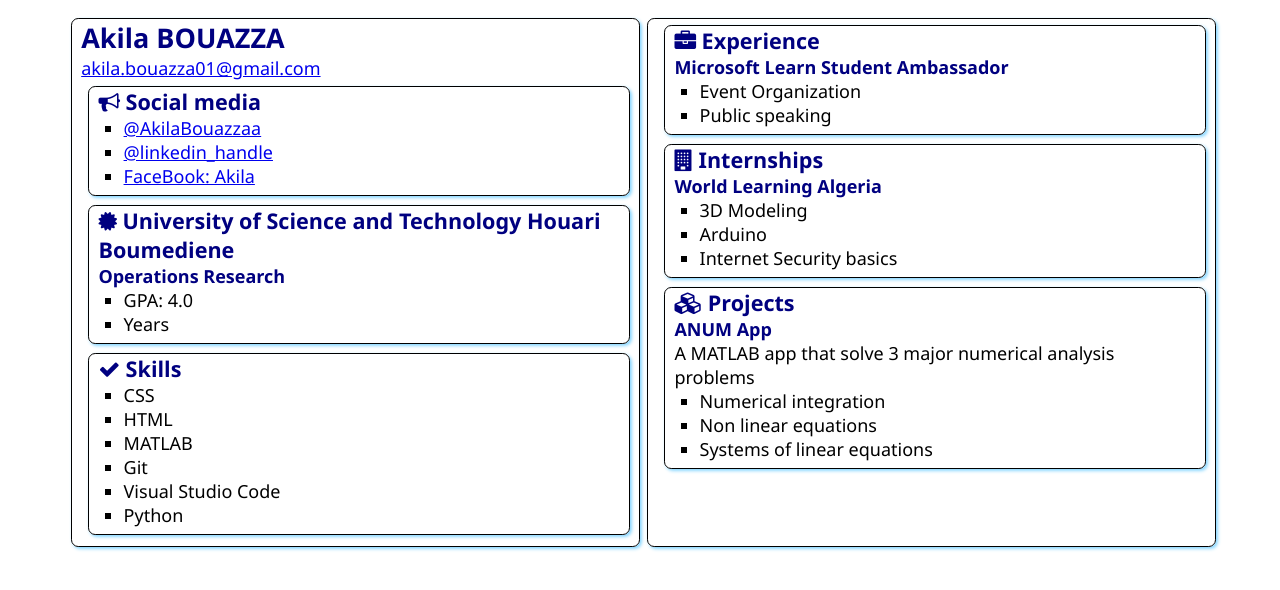
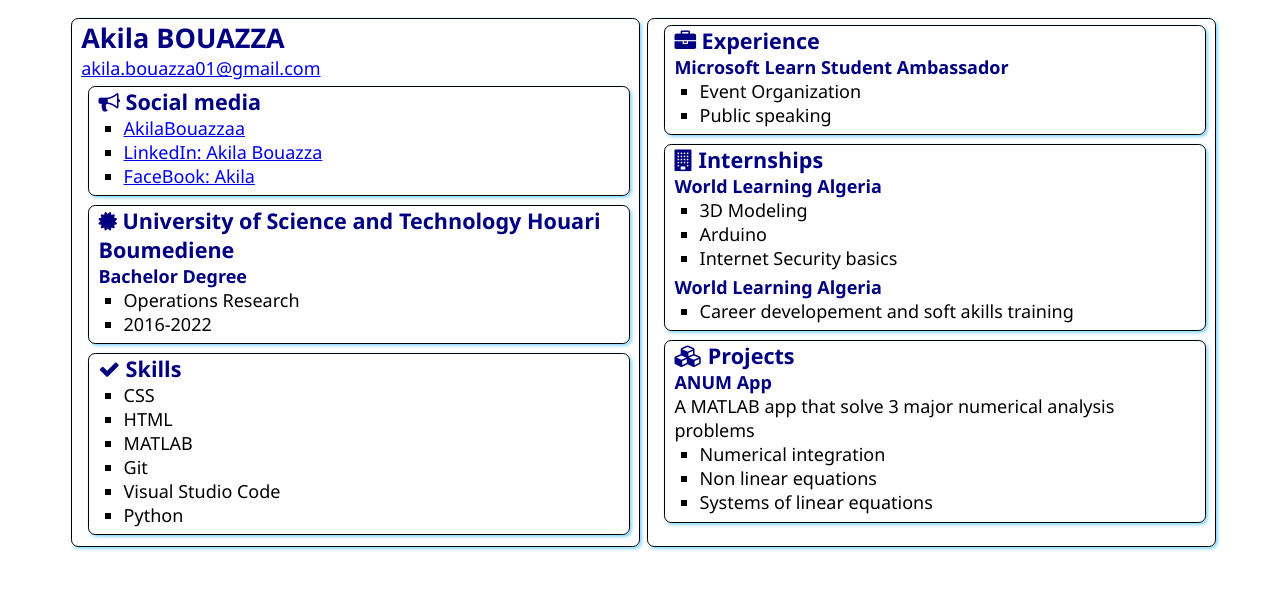
Before and after one commit to AkilaBouazzaa/-SATechnicalOnboarding, a plain HTML site: page src/index.html in a window 1280 px wide. Drawn offline with Linux system fonts and the light colour scheme.

Commit message:
Update index.html
Filled the rest information

```diff
--- a/src/index.html
+++ b/src/index.html
@@ -21,8 +21,8 @@
                     Social media
                 </h2>
                 <ul>
-                    <li><a href="https://github.com/AkilaBouazzaa">@AkilaBouazzaa</a></li>
-                    <li><a href="https://www.linkedin.com/in/akila-bouazza/">@linkedin_handle</a></li>
+                    <li><a href="https://github.com/AkilaBouazzaa">AkilaBouazzaa</a></li>
+                    <li><a href="https://www.linkedin.com/in/akila-bouazza/">LinkedIn: Akila Bouazza</a></li>
                     <li><a href="https://web.facebook.com/akilabouazza01/">FaceBook: Akila</a></li>
                 </ul>
             </section>
@@ -33,10 +33,10 @@
                         <i class="fa fa-certificate" aria-hidden="true"></i>
                         University of Science and Technology Houari Boumediene
                     </h2>
-                    <h3>Operations Research</h3>
+                    <h3>Bachelor Degree</h3>
                     <ul>
-                        <li>GPA: 4.0</li>
-                        <li>Years</li>
+                        <li>Operations Research</li>
+                        <li>2016-2022</li>
                     </ul>
                 </div>
             </section>
@@ -80,6 +80,10 @@
                     <li>Arduino</li>
                     <li>Internet Security basics</li>
                 </ul>
+                <h3>World Learning Algeria</h3>
+                <ul>
+                    <li>Career developement and soft akills training</li>
+                </ul>
             </section>
             <section class="box">
                 <h2>
```
